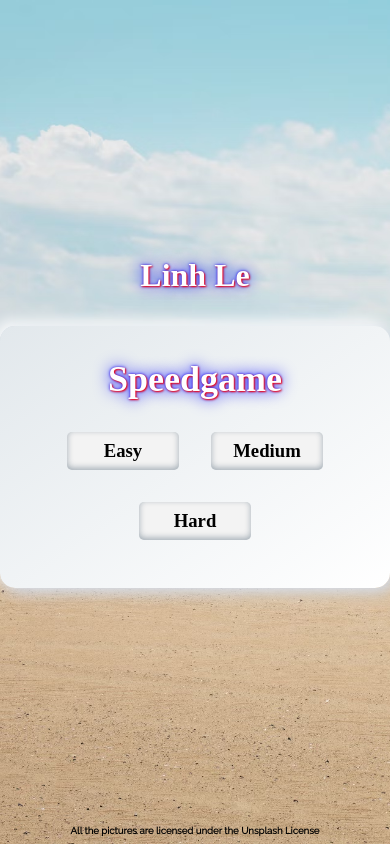
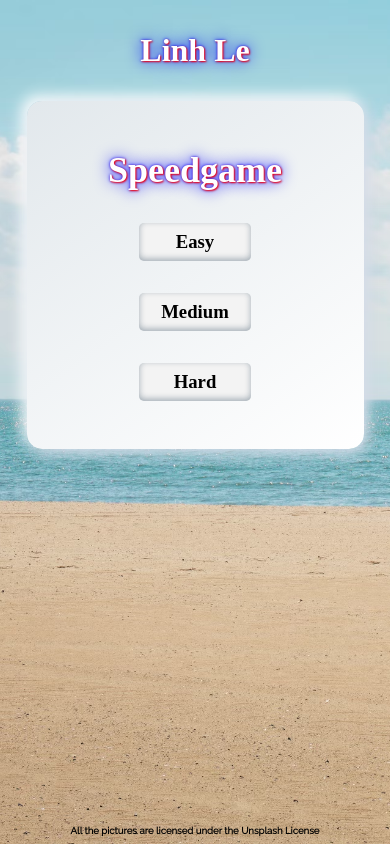
Before and after one commit to LinhLe2307/react_speedGame_REACT22K, a React (Create React App) app: page / in a window 390 px wide. Built offline with nearby package versions, Linux system fonts and the light colour scheme; a web font is replaced by a local one.

Commit message:
Change style

```diff
--- a/src/index.css
+++ b/src/index.css
@@ -29,7 +29,8 @@ body {
   width: 100vw;
   height: 100vh;
   display: flex;
-  justify-content: center;
+  /* justify-content: start; */
+
   align-items: center;
   flex-direction: column;
   gap: 2rem;
@@ -43,16 +44,17 @@ h1 {
   background: linear-gradient(145deg, #e2e8ec, #ffffff);
   box-shadow: var(--background-shadow);
   border-radius: 15px;
-  padding: 2rem;
+  padding: 0 2rem 2rem;
 }
 
 #author {
+  margin-top: 2rem;
   font-size: 2rem;
   /* align-items: flex-start; */
 }
 
 #speed-game {
-  padding: 0rem 0rem 1rem;
+  padding: 2rem 0rem 1rem;
 }
 
 #title {
@@ -189,9 +191,15 @@ footer {
     background-position: 25% 75%;
   }
 
+  #speed-game {
+    padding: 1rem 0 1rem;
+  }
+
   .buttons-container {
     display: flex;
     flex-direction: column;
+    padding-top: 2rem;
+    width: 70%;
   }
 
   .circles {
```
